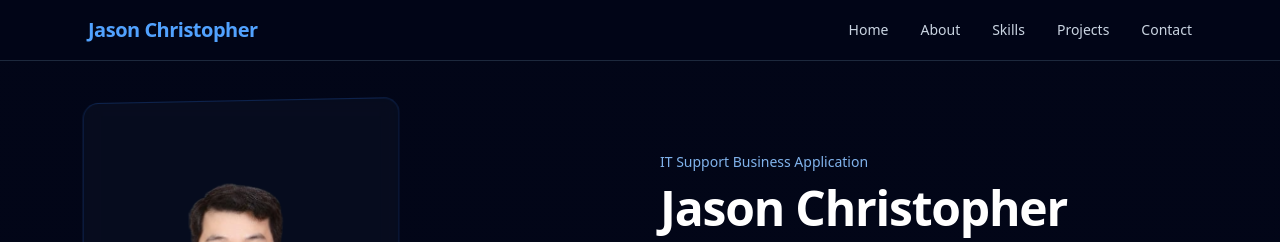
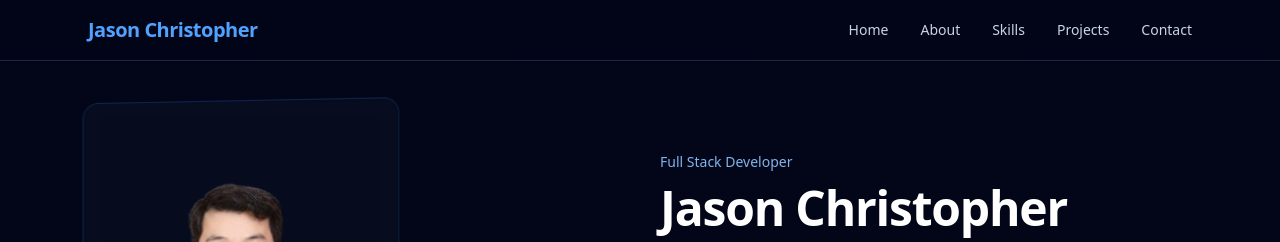
Before and after one commit to jasontjia/jason-ciayadi-portofolio, a Next.js app: page / in a window 1280 px wide. Shown: the top 242 px of the page. Built offline with nearby package versions, Linux system fonts and the light colour scheme.

Commit message:
fix minor

```diff
--- a/src/components/About.tsx
+++ b/src/components/About.tsx
@@ -7,7 +7,7 @@ import { FaGraduationCap } from 'react-icons/fa'
 export default function About() {
   const experiences = [
     {
-      title: 'IT Support Business Application Staff',
+      title: 'Full Stack Developer',
       place: 'PT. Indomobil Finance Indonesia — Jakarta Timur',
       year: 'Des 2025 - Sekarang',
       icon: <MdWork className="text-blue-300 text-xl" />,
--- a/src/components/Hero.tsx
+++ b/src/components/Hero.tsx
@@ -81,7 +81,7 @@ export default function Hero() {
           className="text-center md:text-left"
         >
           <p className="text-sm text-blue-300/90 font-medium mb-3">
-            IT Support Business Application
+            Full Stack Developer
           </p>
 
           <h1 className="text-3xl sm:text-4xl md:text-5xl font-bold tracking-tight mb-4 text-white">
--- a/src/components/Projects.tsx
+++ b/src/components/Projects.tsx
@@ -28,7 +28,7 @@ const projects: Project[] = [
   {
     title: 'Enterprise Business Application Support',
     category: 'PT. Indomobil Finance Indonesia (Des 2025 - Sekarang)',
-    role: 'IT Support Business Application',
+    role: 'Full Stack Developer',
     description:
       'Maintenance, troubleshooting, enhancement minor, monitoring aplikasi bisnis internal berbasis ASP.NET, VB.NET, pengelolaan query MS SQL Server, dan pembuatan report menggunakan MS Report Builder, MS Report Designer.',
     link: '#',
```
